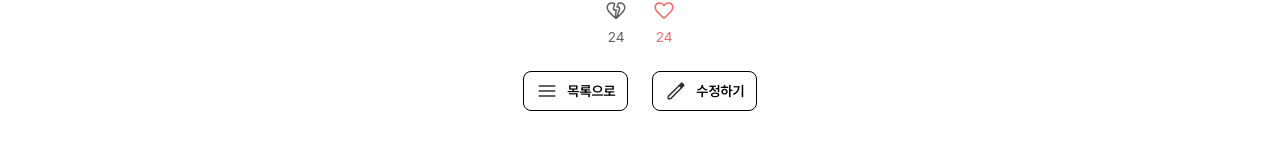
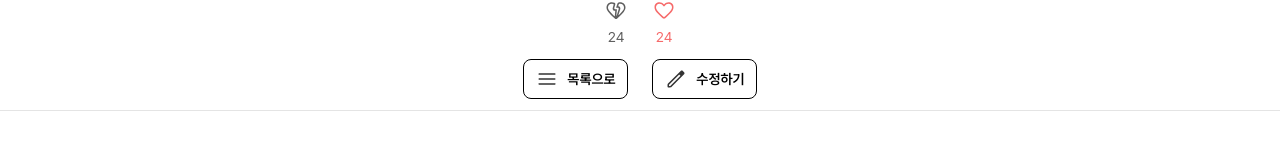
Before and after one commit to szeunkk/triptrip, a Next.js app: page /boards/1 in a window 1280 px wide. Shown: the part 2696-2844 px from the top of the page. Built offline with nearby package versions, Linux system fonts and the light colour scheme.

Commit message:
fix(boards-detail): 게시판 상세 border 추가

```diff
--- a/src/components/boards-detail/styles.module.css
+++ b/src/components/boards-detail/styles.module.css
@@ -263,6 +263,8 @@
   width: 100%;
   height: 40px;
   flex-shrink: 0;
+  padding-bottom: 24px;
+  border-bottom: 1px solid var(--color-border-primary);
 }
 
 .buttonItem {
```
